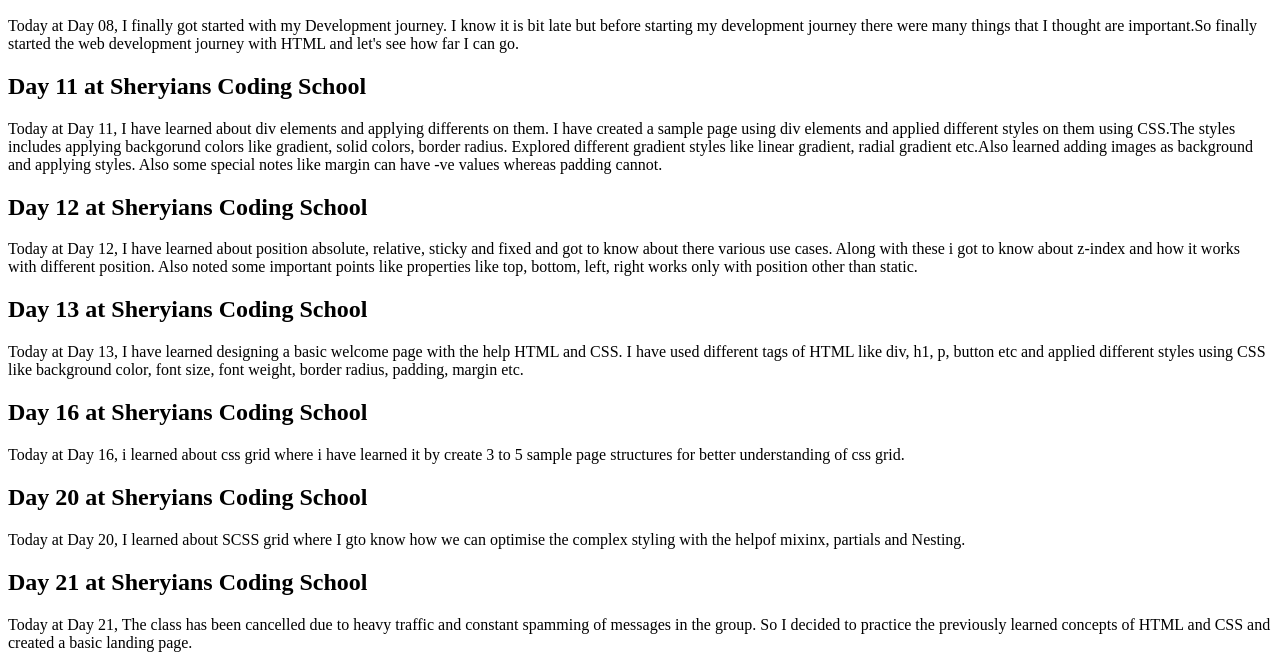
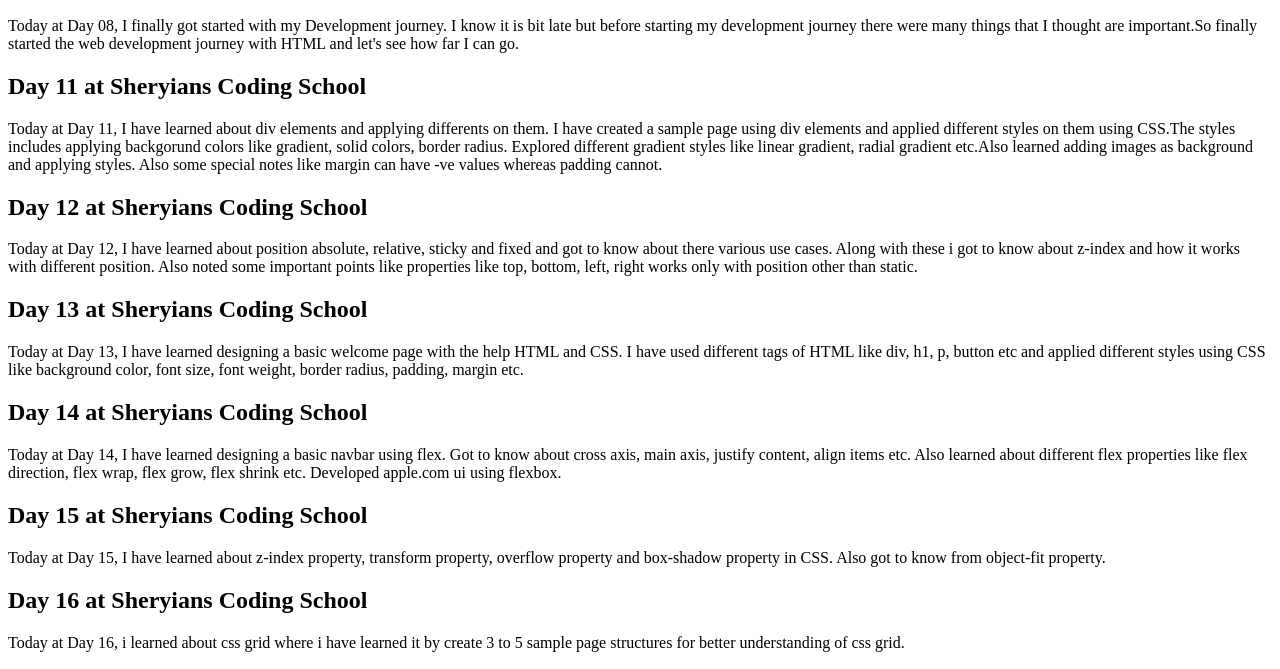
Before and after one commit to Gireejesh-Nilesh/Frontend, a plain HTML site: page HTML/Project01/index.html in a window 1280 px wide. Shown: the part 110-779 px from the top of the page. Drawn offline with Linux system fonts and the light colour scheme.

Commit message:
day 14 and 15

```diff
--- a/HTML/Project01/index.html
+++ b/HTML/Project01/index.html
@@ -52,6 +52,24 @@
         </p>
       </article>
       <article>
+        <h2>Day 14 at Sheryians Coding School</h2>
+        <p>
+          Today at Day 14, I have learned designing a basic navbar using flex.
+          Got to know about cross axis, main axis, justify content, align items
+          etc. Also learned about different flex properties like flex direction,
+          flex wrap, flex grow, flex shrink etc. Developed apple.com ui using
+          flexbox.
+        </p>
+      </article>
+      <article>
+        <h2>Day 15 at Sheryians Coding School</h2>
+        <p>
+          Today at Day 15, I have learned about z-index property, transform
+          property, overflow property and box-shadow property in CSS. Also got
+          to know from object-fit property.
+        </p>
+      </article>
+      <article>
         <h2>Day 16 at Sheryians Coding School</h2>
         <p>
           Today at Day 16, i learned about css grid where i have learned it by
```
